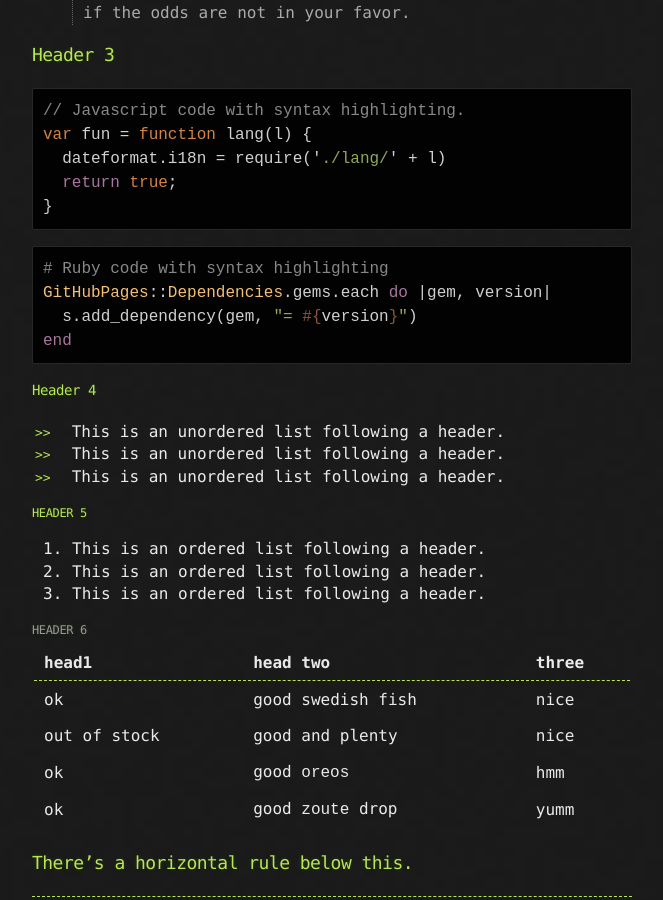
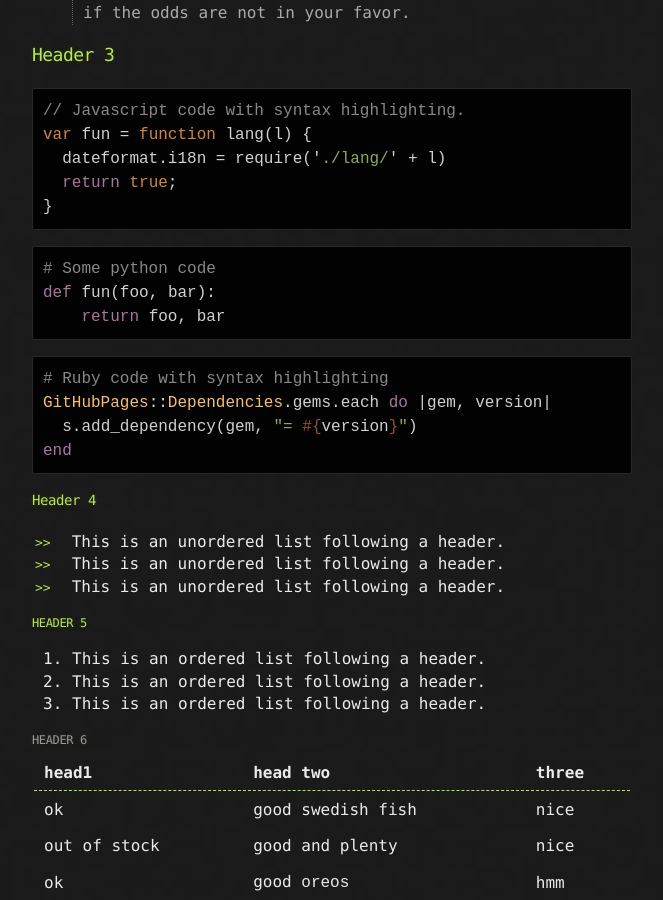
Before and after one commit to bubalazi/bubalazi.github.io, a Jekyll site: the page built from index.md, in a window 1280 px wide and 900 px high, scrolled down 677 px. Shown: the whole window, without its empty margins (308-971 px from the left). Built offline with Jekyll 4.4.1, drawn with Linux system fonts in a browser that asks for light colours.

Commit message:
testing with python syntax

````diff
--- a/index.md
+++ b/index.md
@@ -4,7 +4,7 @@ layout: default
 
 Text can be **bold**, _italic_, or ~~strikethrough~~.
 
-[Link to another page](another-page).
+[Link to another page](pages/another-page).
 
 There should be whitespace between paragraphs.
 
@@ -28,6 +28,13 @@ var fun = function lang(l) {
   dateformat.i18n = require('./lang/' + l)
   return true;
 }
+```
+
+
+```py
+# Some python code
+def fun(foo, bar):
+    return foo, bar
 ```
 
 ```ruby
````
Also changed, not shown: pages/another-page.md (renamed from another-page.md).
